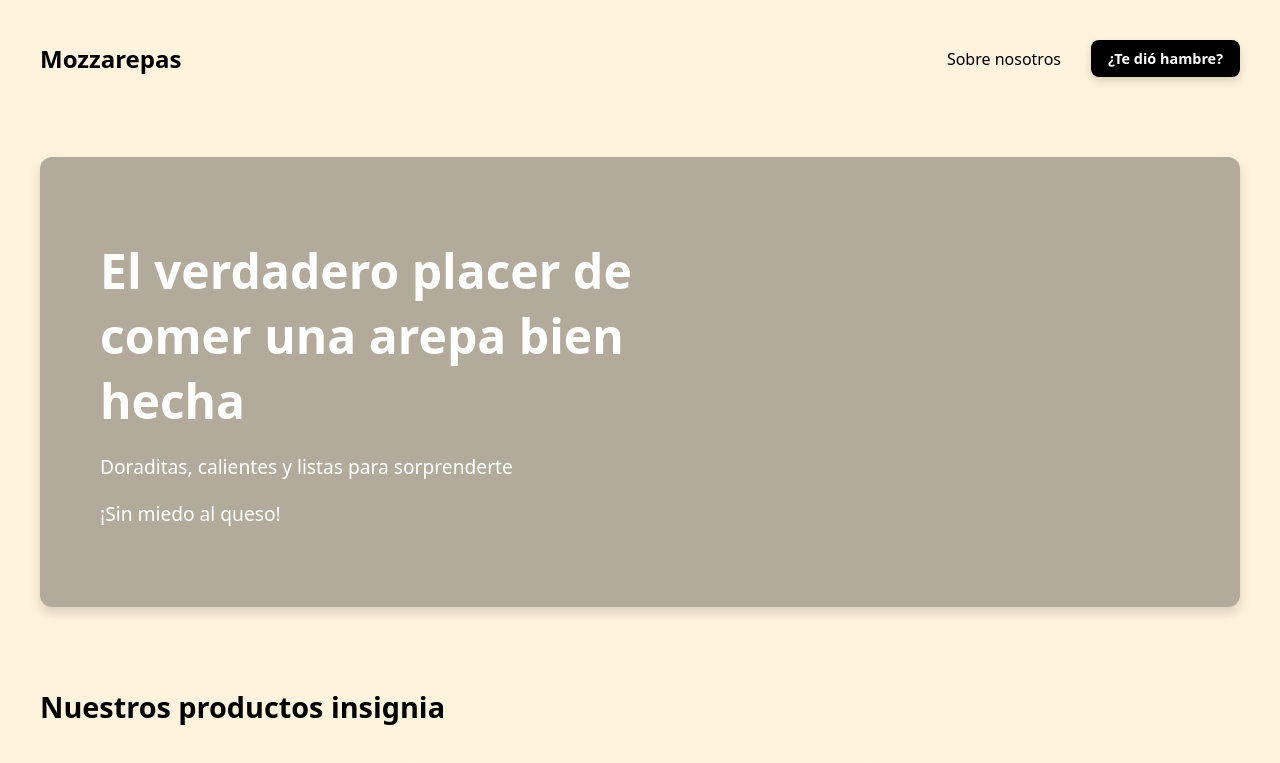
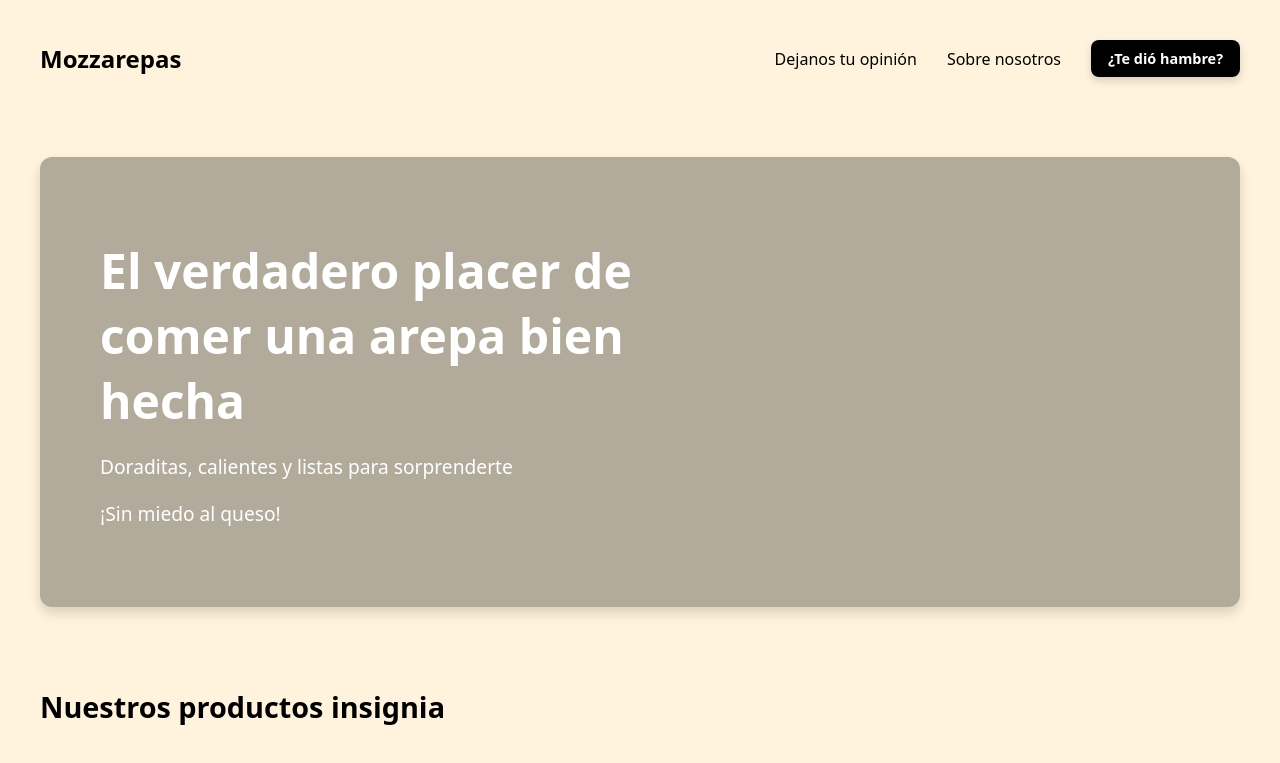
Before and after one commit to Poi9912/CET-proyecto-emprendimiento, a plain HTML site: page index.html in a window 1280 px wide. Shown: the top 763 px of the page. Drawn offline with Linux system fonts and the light colour scheme.

Commit message:
Se agrego el link en el Header del Index.html

```diff
--- a/index.html
+++ b/index.html
@@ -12,6 +12,7 @@
   <header>
     <a href="#" class="brand-title">Mozzarepas</a>
     <ul class="nav-links">
+      <li><a href="opinion.html" class="nav-text">Dejanos tu opinión</a></li>
       <li><a href="sobre-nosotros.html" class="nav-text">Sobre nosotros</a></li>
       <li><a href="tienda.html" class="btn btn-black">¿Te dió hambre?</a></li>
     </ul>
```
